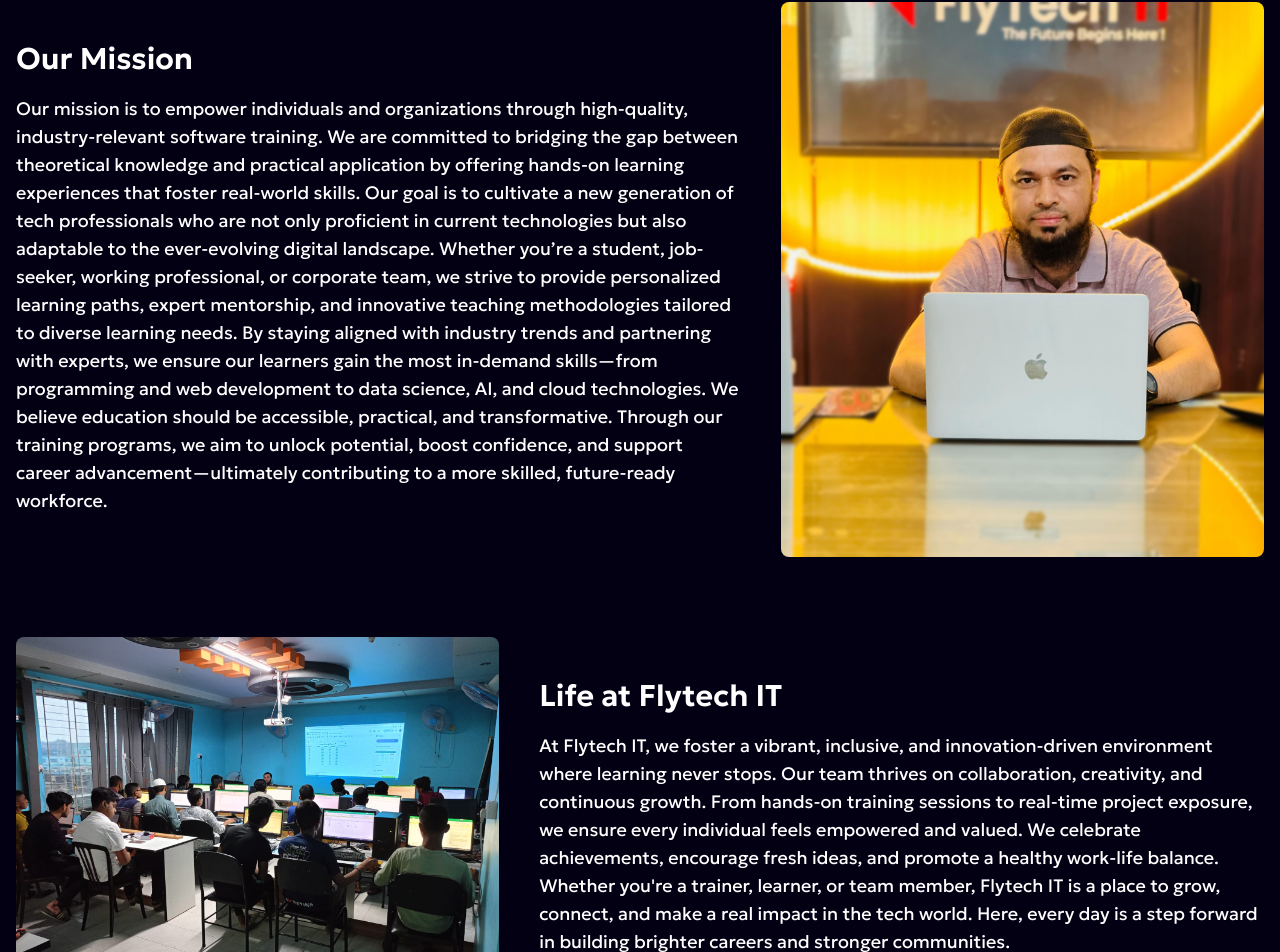
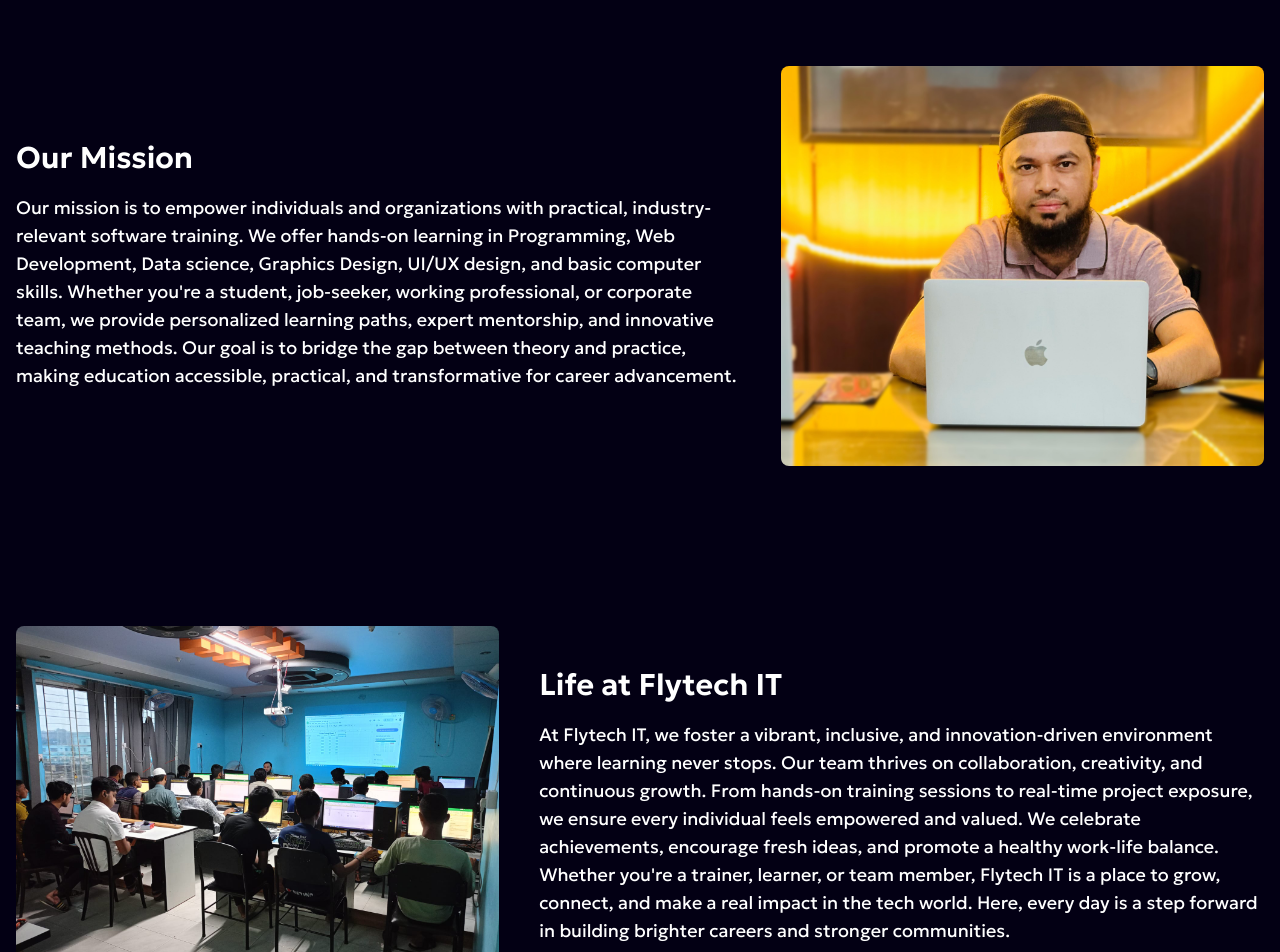
Before and after one commit to Shakiqurrahman/Flytech_IT, a Next.js app: page /about-us in a window 1280 px wide. Shown: the part 556-1508 px from the top of the page. Built offline with nearby package versions, Linux system fonts and the light colour scheme.

Commit message:
Team data updated and about us alignment enhanced

```diff
--- a/src/app/about-us/page.js
+++ b/src/app/about-us/page.js
@@ -22,7 +22,7 @@
           </p>
         </div>
       </div>
-      <div className="max-width">
+      <div className="max-width mt-16">
         {/* Our Mission section */}
         <div className="flex flex-wrap-reverse sm:flex-nowrap gap-5 sm:gap-10 items-center mt-10">
           <div className="w-full text-center sm:text-left sm:w-[60%]">
@@ -30,37 +30,28 @@
               Our Mission
             </h1>
             <p className="sm:text-lg">
-              Our mission is to empower individuals and organizations through
-              high-quality, industry-relevant software training. We are
-              committed to bridging the gap between theoretical knowledge and
-              practical application by offering hands-on learning experiences
-              that foster real-world skills. Our goal is to cultivate a new
-              generation of tech professionals who are not only proficient in
-              current technologies but also adaptable to the ever-evolving
-              digital landscape. Whether you’re a student, job-seeker, working
-              professional, or corporate team, we strive to provide personalized
-              learning paths, expert mentorship, and innovative teaching
-              methodologies tailored to diverse learning needs. By staying
-              aligned with industry trends and partnering with experts, we
-              ensure our learners gain the most in-demand skills—from
-              programming and web development to data science, AI, and cloud
-              technologies. We believe education should be accessible,
-              practical, and transformative. Through our training programs, we
-              aim to unlock potential, boost confidence, and support career
-              advancement—ultimately contributing to a more skilled,
-              future-ready workforce.
+              Our mission is to empower individuals and organizations with
+              practical, industry-relevant software training. We offer hands-on
+              learning in Programming, Web Development, Data science, Graphics
+              Design, UI/UX design, and basic computer skills. Whether
+              you&apos;re a student, job-seeker, working professional, or
+              corporate team, we provide personalized learning paths, expert
+              mentorship, and innovative teaching methods. Our goal is to bridge
+              the gap between theory and practice, making education accessible,
+              practical, and transformative for career advancement.
             </p>
           </div>
           <div className="w-full sm:w-[40%]">
             <Image
               src={ourMissionImage}
               alt="Our Mission"
-              className="w-full object-cover object-top rounded-lg"
+              // className="w-full object-cover object-top rounded-lg"
+              className="w-full object-cover object-center rounded-lg max-h-[400px]"
             />
           </div>
         </div>
         {/* Life at Flytech IT section */}
-        <div className="flex flex-wrap sm:flex-nowrap gap-5 sm:gap-10 items-center my-20">
+        <div className="flex flex-wrap sm:flex-nowrap gap-5 sm:gap-10 items-center mt-40 mb-32">
           <div className="w-full sm:w-[40%]">
             <Image
               src={lifeAtFlytechit}
@@ -109,7 +100,7 @@
           </div>
         </div>
         {/* Our Achievements section */}
-        <div className="mt-20 mb-10">
+        <div className="mt-20 mb-28">
           <h1 className="text-center text-2xl sm:text-[30px] mb-10">
             Some of our Achievements
           </h1>
--- a/src/constants/teamsData.js
+++ b/src/constants/teamsData.js
@@ -8,6 +8,7 @@
 import DeveloperMahdi from "/public/images/about-us/team-member/Flytech-IT-MERN-DEVELOPER.jpeg";
 import UiUxDesigner from "/public/images/about-us/team-member/Flytech-IT-Ui-Ux-Designer.jpeg";
 import WebDesigner from "/public/images/about-us/team-member/Flytech-IT-Web-Designer.jpeg";
+import shakiqur from "/public/images/about-us/team-member/shakiqur-web-application developer.webp";
 
 export const teamsData = [
   {
@@ -26,10 +27,10 @@
   },
   {
     id: 3,
-    image: DeveloperMahdi,
+    image: shakiqur,
     name: "Shakiqur Rahman",
-    title: "MERN Stack Developer",
-    bio: "I'm passionate about creating efficient and scalable solutions, and always eager to learn new technologies.",
+    title: "Software Developer",
+    bio: "Diploma in CSE from SPI, with 3 years of experience in web and app development using SQL/NoSQL.",
   },
   {
     id: 4,
```
Also changed, not shown: public/images/about-us/team-member/shakiqur-web-application developer.webp (added).
